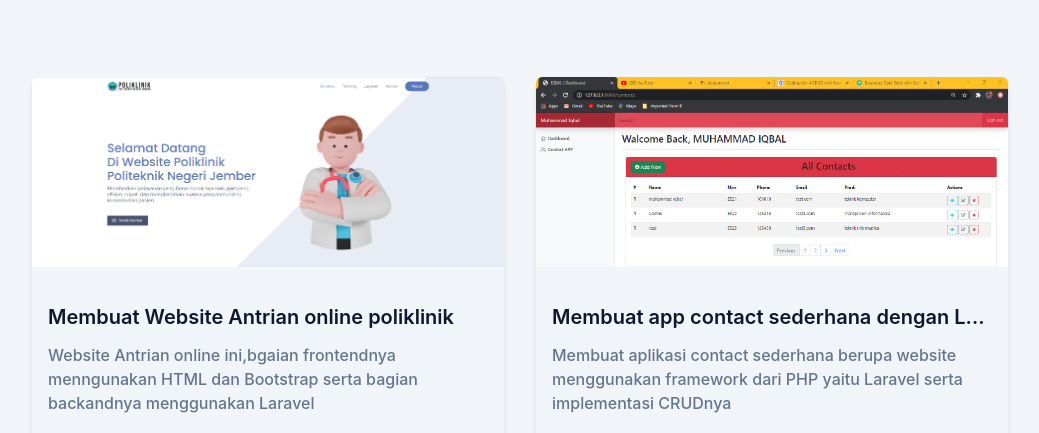
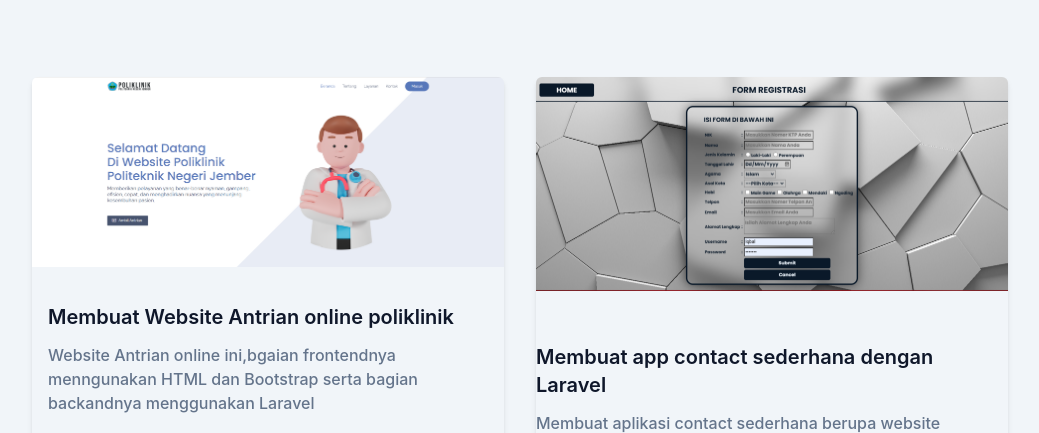
Before and after one commit to IQ1341/portfoliomuhammadiqbal.github.io, a website: page index.html in a window 1280 px wide. Shown: the part 1603-2036 px from the top of the page, without its empty margins (120-1159 px from the left). Drawn offline with nearby package versions, Linux system fonts and the light colour scheme.

Commit message:
updtae error

```diff
--- a/index.html
+++ b/index.html
@@ -14,9 +14,9 @@
 }
     </script>
 </head>
-<body>
+<body class="h-screen">
     <!-- Header satart -->
-    <header class="bg-transparent fixed top-0 left-0 w-full flex items-center z-10">
+    <header class="bg-transparent fixed top-0 left-0 w-full flex items-center z-10 ">
         <div class="container">
             <div class="flex items-center justify-between relative">
                 <div class="px-4">
@@ -90,11 +90,7 @@
                 <div class="w-full self-end px-4 lg:w-1/2">
                     <div class="relative mt-10 lg:mt-0 lg:right-0">
                         <img src="dist/img/1.png" alt="ngabowi" class="border-b-4 border-primary max-w-full mx-auto relative z-10">
-                        <span class="absolute -bottom-0  left-1/2 -translate-x-1/2 md:scale-125 lg:scale-125">
-                            <svg width="450" heigth="450"viewBox="0 0 200 200" xmlns="http://www.w3.org/2000/svg">
-                                <path fill="#378685" d="M53.1,-53.4C63.7,-42.5,63.6,-21.2,61.3,-2.3C59,16.6,54.5,33.3,43.9,42.7C33.3,52.1,16.6,54.2,2.4,51.8C-11.8,49.4,-23.6,42.4,-39.1,33C-54.6,23.6,-73.9,11.8,-75.8,-2C-77.8,-15.7,-62.5,-31.4,-46.9,-42.4C-31.4,-53.3,-15.7,-59.5,2.8,-62.2C21.2,-65,42.5,-64.4,53.1,-53.4Z" transform="translate(100 100)" />
-                              </svg>
-                        </span>
+                    </div>
                 </div>
             </div>
         </div>
@@ -170,22 +166,23 @@
                 </div>
             </div>
 
+
+
             <div class="mb-12 p-4 md:w-1/2">
                 <div class="rounded-md shadow-md overflow-hidden">
-                    <img src="dist/img/7.png" alt="html-css-frame" width="w-full">
-                    <div class="py-4 px-4">
-                    <h3 class="font-semibold text-xl text-dark mt-5 mb-3 truncate dark:text-white">Membuat app contact sederhana dengan Laravel</h3>
+                    <img src="dist/img/5.png" alt="html-css-frame" width="w-full">
+                    <div class="py-4 px-4"></div>
+                    <h3 class="font-semibold text-xl text-dark mt-5 mb-3 dark:text-white">Membuat app contact sederhana dengan Laravel</h3>
                     <p class="font-medium text-base text-secondary mb-6">Membuat aplikasi contact sederhana berupa website menggunakan framework dari PHP yaitu Laravel serta implementasi CRUDnya</p>
                     <a href="https://github.com/IQ1341" target="_blank" class="py-2 px-2 justify-center rounded-lg flex  border border-secondary hover:border-primary hover:bg-primary hover:text-white text-secondary"><span class="mr-2">View Project</span>
                         <svg role="img"  width="25" class="fill-current" viewBox="0 0 24 24" xmlns="http://www.w3.org/2000/svg"><title>GitHub</title><path d="M12 .297c-6.63 0-12 5.373-12 12 0 5.303 3.438 9.8 8.205 11.385.6.113.82-.258.82-.577 0-.285-.01-1.04-.015-2.04-3.338.724-4.042-1.61-4.042-1.61C4.422 18.07 3.633 17.7 3.633 17.7c-1.087-.744.084-.729.084-.729 1.205.084 1.838 1.236 1.838 1.236 1.07 1.835 2.809 1.305 3.495.998.108-.776.417-1.305.76-1.605-2.665-.3-5.466-1.332-5.466-5.93 0-1.31.465-2.38 1.235-3.22-.135-.303-.54-1.523.105-3.176 0 0 1.005-.322 3.3 1.23.96-.267 1.98-.399 3-.405 1.02.006 2.04.138 3 .405 2.28-1.552 3.285-1.23 3.285-1.23.645 1.653.24 2.873.12 3.176.765.84 1.23 1.91 1.23 3.22 0 4.61-2.805 5.625-5.475 5.92.42.36.81 1.096.81 2.22 0 1.606-.015 2.896-.015 3.286 0 .315.21.69.825.57C20.565 22.092 24 17.592 24 12.297c0-6.627-5.373-12-12-12"/></svg>
                     </a>
-                    </div>
                 </div>
             </div>
 
             <div class="mb-12 p-4 md:w-1/2">
                 <div class="rounded-md shadow-md overflow-hidden">
-                    <img src="dist/img/5.png" alt="html-css-frame" width="w-full">
+                    <img src="dist/img/7.png" alt="html-css-frame" width="w-full">
                     <div class="py-4 px-4"></div>
                     <h3 class="font-semibold text-xl text-dark mt-5 mb-3 dark:text-white">Implementasi CRUD dengan PHP</h3>
                     <p class="font-medium text-base text-secondary mb-6">Membuat website Form registrasi  dan mengimplementasikan fungsi CRUD pada website tersebut mennggunakan PHP</p>
```
Also changed, not shown: dist/output.css.
